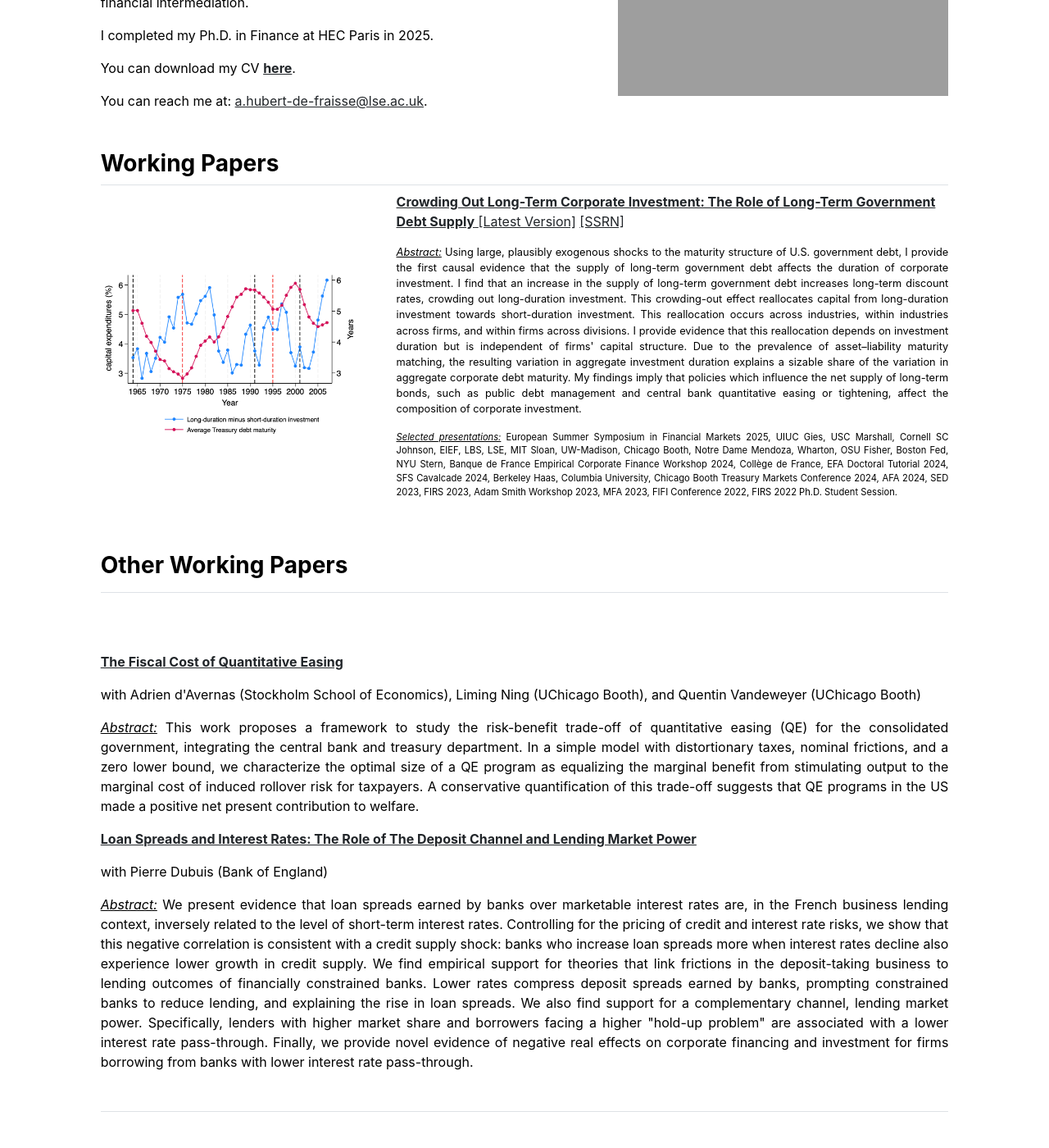
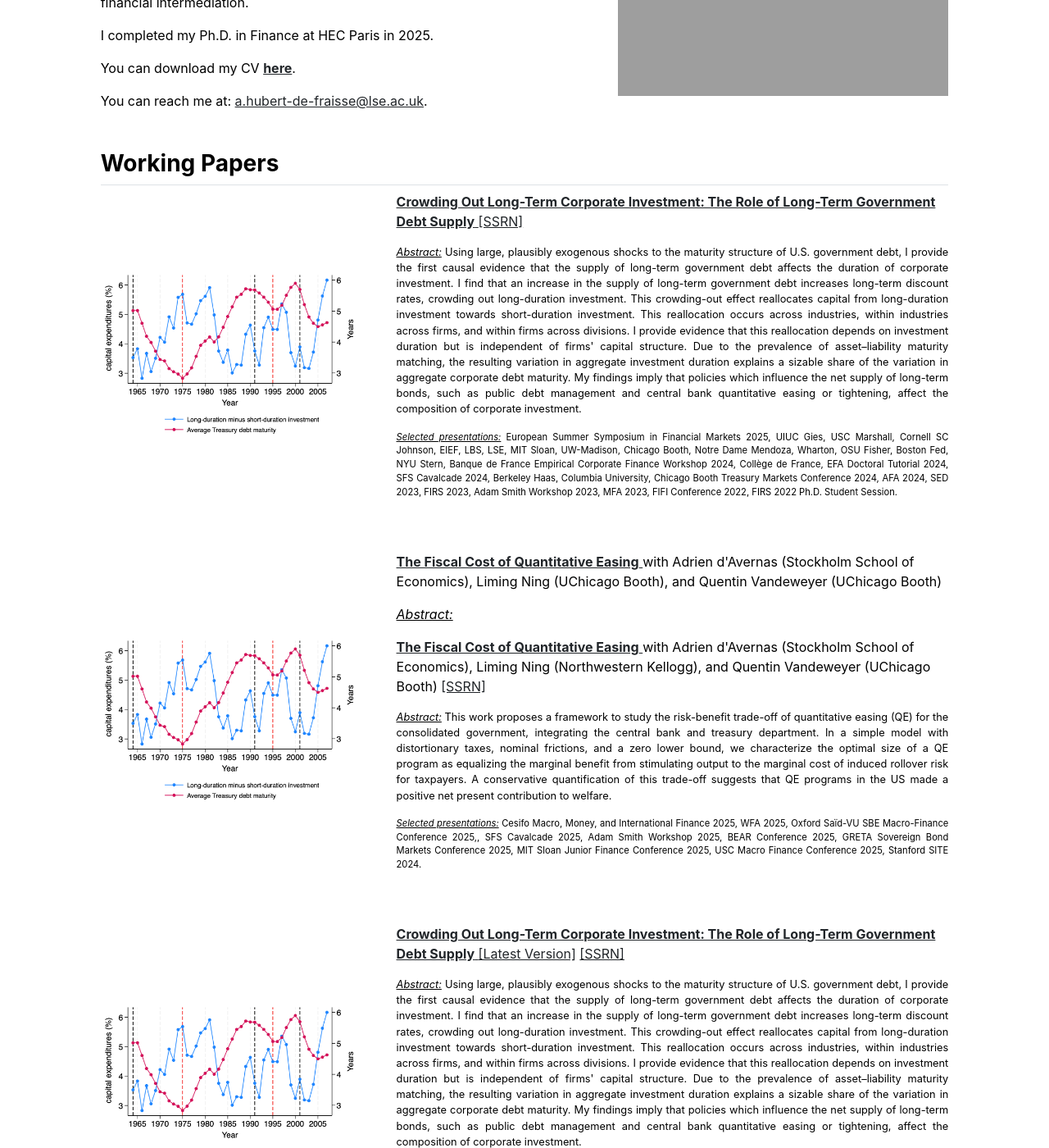
Before and after one commit to antoinehubertdefraisse/antoinehubertdefraisse.github.io, a Jekyll site: the page built from index.md, in a window 1280 px wide and 1400 px high, scrolled down 358 px. Shown: the whole window at 82% size. Built offline with Jekyll 4.4.1, drawn with Linux system fonts in a browser that asks for light colours.

Commit message:
Update home.html

```diff
--- a/_layouts/home.html
+++ b/_layouts/home.html
@@ -20,6 +20,85 @@ layout: default
 </div>
 
 <h3 class="fw-bold border-bottom pb-2 mb-2">Working Papers</h3>
+
+<div class="row g-5 mb-5 align-items-center">
+
+  <div class="col-md-4">
+    <img src="{{ site.github.url }}/assets/duration.png" alt="Home" width="100%">
+  </div>
+
+  <div class="col-md-8">
+
+    <p>
+      <a href="http://antoinehubertdefraisse.github.io/pdf/JMP_Antoine_HubertdeFraisse.pdf" target="_blank">
+        <b>Crowding Out Long-Term Corporate Investment: The Role of Long-Term Government Debt Supply</b>
+      </a>
+      <a href="https://papers.ssrn.com/sol3/papers.cfm?abstract_id=4064763" target="_blank">[SSRN]</a>
+    </p>
+
+    <p align="justify" style="font-size: 0.8em;">
+      <u><em>Abstract:</em></u>
+      Using large, plausibly exogenous shocks to the maturity structure of U.S. government debt, I provide the first causal evidence that the supply of long-term government debt affects the duration of corporate investment.
+      I find that an increase in the supply of long-term government debt increases long-term discount rates, crowding out long-duration investment.
+      This crowding-out effect reallocates capital from long-duration investment towards short-duration investment.
+      This reallocation occurs across industries, within industries across firms, and within firms across divisions.
+      I provide evidence that this reallocation depends on investment duration but is independent of firms' capital structure.
+      Due to the prevalence of asset–liability maturity matching, the resulting variation in aggregate investment duration explains a sizable share of the variation in aggregate corporate debt maturity.
+      My findings imply that policies which influence the net supply of long-term bonds, such as public debt management and central bank quantitative easing or tightening, affect the composition of corporate investment.
+    </p>
+
+    <p align="justify" style="font-size: 0.7em;">
+      <u><em>Selected presentations:</em></u>
+      European Summer Symposium in Financial Markets 2025, UIUC Gies, USC Marshall, Cornell SC Johnson, EIEF, LBS, LSE, MIT Sloan, UW-Madison, Chicago Booth,
+      Notre Dame Mendoza, Wharton, OSU Fisher, Boston Fed, NYU Stern, Banque de France Empirical Corporate Finance Workshop 2024, Collège de France,
+      EFA Doctoral Tutorial 2024, SFS Cavalcade 2024, Berkeley Haas, Columbia University, Chicago Booth Treasury Markets Conference 2024,
+      AFA 2024, SED 2023, FIRS 2023, Adam Smith Workshop 2023, MFA 2023, FIFI Conference 2022, FIRS 2022 Ph.D. Student Session.
+    </p>
+
+  </div>
+</div>
+
+<div class="row g-5 mb-5 align-items-center">
+
+  <div class="col-md-4">
+    <img src="{{ site.github.url }}/assets/duration.png" alt="Home" width="100%">
+  </div>
+
+  <div class="col-md-8">
+
+
+
+    <p><a href="http://antoinehubertdefraisse.github.io/pdf/CostofQE.pdf" target="_blank"><b>The Fiscal Cost of Quantitative Easing</b>
+      </a>with Adrien d'Avernas (Stockholm School of Economics), Liming Ning (UChicago Booth), and Quentin Vandeweyer (UChicago Booth)</p>
+        <p>
+              <p align="justify"> <u><em>Abstract:</em></u>
+</p>
+
+
+
+    <p>
+      <a href="http://antoinehubertdefraisse.github.io/pdf/CostofQE.pdf" target="_blank"><b>The Fiscal Cost of Quantitative Easing</b>
+      </a>with Adrien d'Avernas (Stockholm School of Economics), Liming Ning (Northwestern Kellogg), and Quentin Vandeweyer (UChicago Booth)
+      <a href="https://papers.ssrn.com/sol3/papers.cfm?abstract_id=5009335" target="_blank">[SSRN]</a>
+    </p>
+
+    <p align="justify" style="font-size: 0.8em;">
+      <u><em>Abstract:</em></u>
+      This work proposes a framework to study the risk-benefit trade-off of quantitative easing (QE) for the consolidated government,
+      integrating the central bank and treasury department. In a simple model with distortionary taxes, nominal frictions, and a zero lower bound,
+      we characterize the optimal size of a QE program as equalizing the marginal benefit from stimulating output to the marginal cost of induced rollover risk for taxpayers.
+      A conservative quantification of this trade-off suggests that QE programs in the US made a positive net present contribution to welfare.
+    </p>
+
+    <p align="justify" style="font-size: 0.7em;">
+      <u><em>Selected presentations:</em></u>
+      Cesifo Macro, Money, and International Finance 2025, WFA 2025, Oxford Saïd-VU SBE Macro-Finance Conference 2025,,  SFS Cavalcade 2025, Adam Smith Workshop 2025,
+      BEAR Conference 2025, GRETA Sovereign Bond Markets Conference 2025,  MIT Sloan Junior Finance Conference 2025, USC Macro Finance Conference 2025,
+      Stanford SITE 2024.
+    </p>
+
+  </div>
+</div>
 
 <div class="row g-5 mb-5 align-items-center">
 
@@ -60,19 +139,11 @@ layout: default
 </div>
 
 
-<!--\textit{Conferences}:   Cesifo (Macro Money, and International Finance)$^{\dagger}$, WFA$^{\dagger}$, Oxford Saïd-VU SBE Macro-Finance Conference$^{\dagger}$, FIRS$^{\dagger}$, EEA$^{\dagger}$,  SFS Cavalcade$^{\dagger}$, Adam Smith Workshop$^{\dagger}$, BEAR Conference$^{\dagger}$, GRETA Sovereign Bond Markets Conference$^{\dagger}$,  MIT Sloan Junior Finance Conference$^{\dagger}$, USC Macro Finance Conference$^{\dagger}$
- Stanford SITE$^{\dagger}$
 -->
   <div>
     <h3 class="fw-bold border-bottom pb-3 mb-5">Other Working Papers</h3>
       <br>
-    <p><a href="http://antoinehubertdefraisse.github.io/pdf/CostofQE.pdf" target="_blank"><b>The Fiscal Cost of Quantitative Easing</b>
-      </a></p>
-	  <p>with Adrien d'Avernas (Stockholm School of Economics), Liming Ning (UChicago Booth), and Quentin Vandeweyer (UChicago Booth)</p>
-        <p>
-              <p align="justify"> <u><em>Abstract:</em></u>
-This work proposes a framework to study the risk-benefit trade-off of quantitative easing (QE) for the consolidated government, integrating the central bank and treasury department. In a simple model with distortionary taxes, nominal frictions, and a zero lower bound, we characterize the optimal size of a QE program as equalizing the marginal benefit from stimulating output to the marginal cost of induced rollover risk for taxpayers. A conservative quantification of this trade-off suggests that QE programs in the US made a positive net present contribution to welfare.
-</p>
+
 
     <p><a href="http://antoinehubertdefraisse.github.io/pdf/LoanSpreads.pdf" target="_blank"><b>Loan Spreads and Interest Rates: The Role of The Deposit Channel and Lending Market Power </b>
       </a></p>
```
